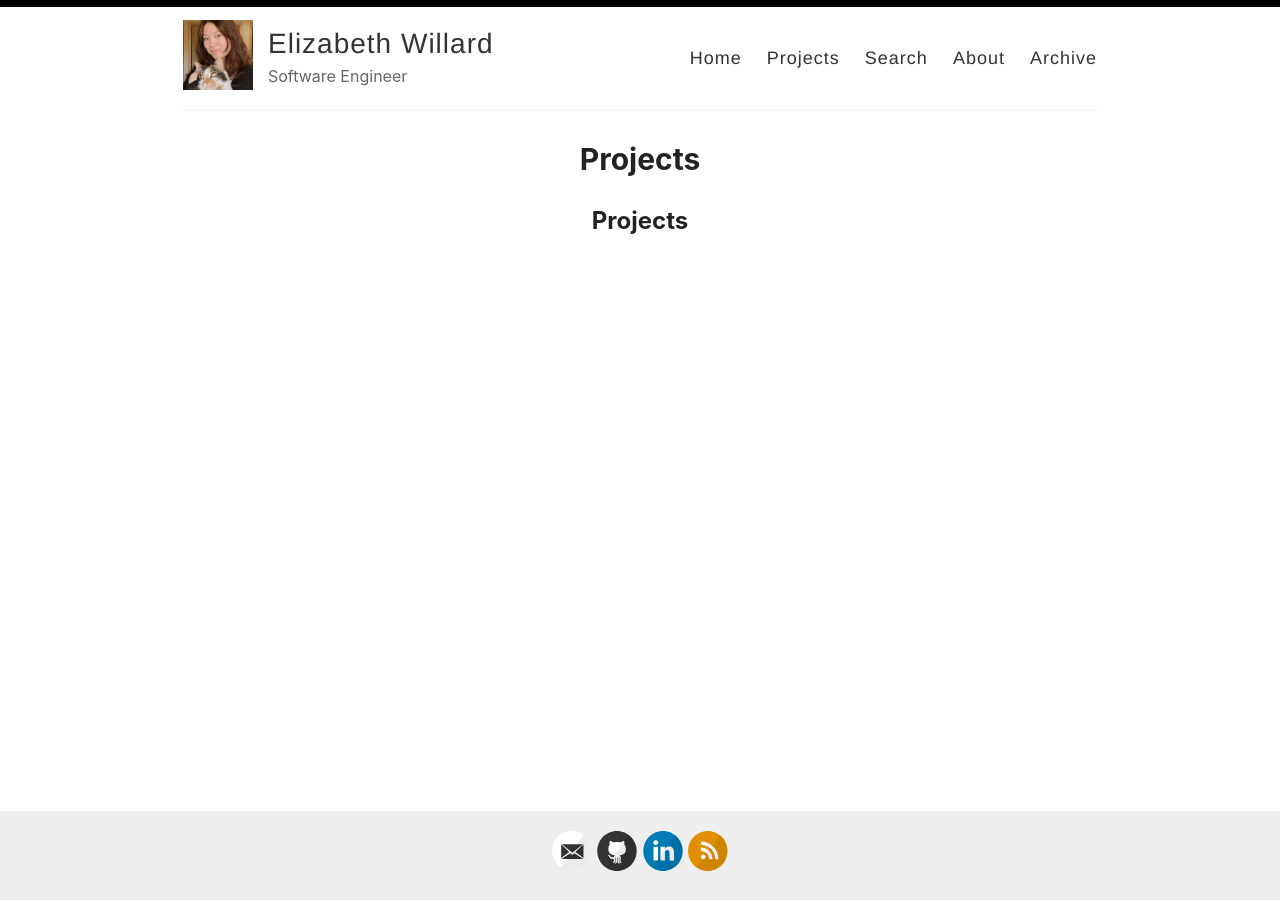
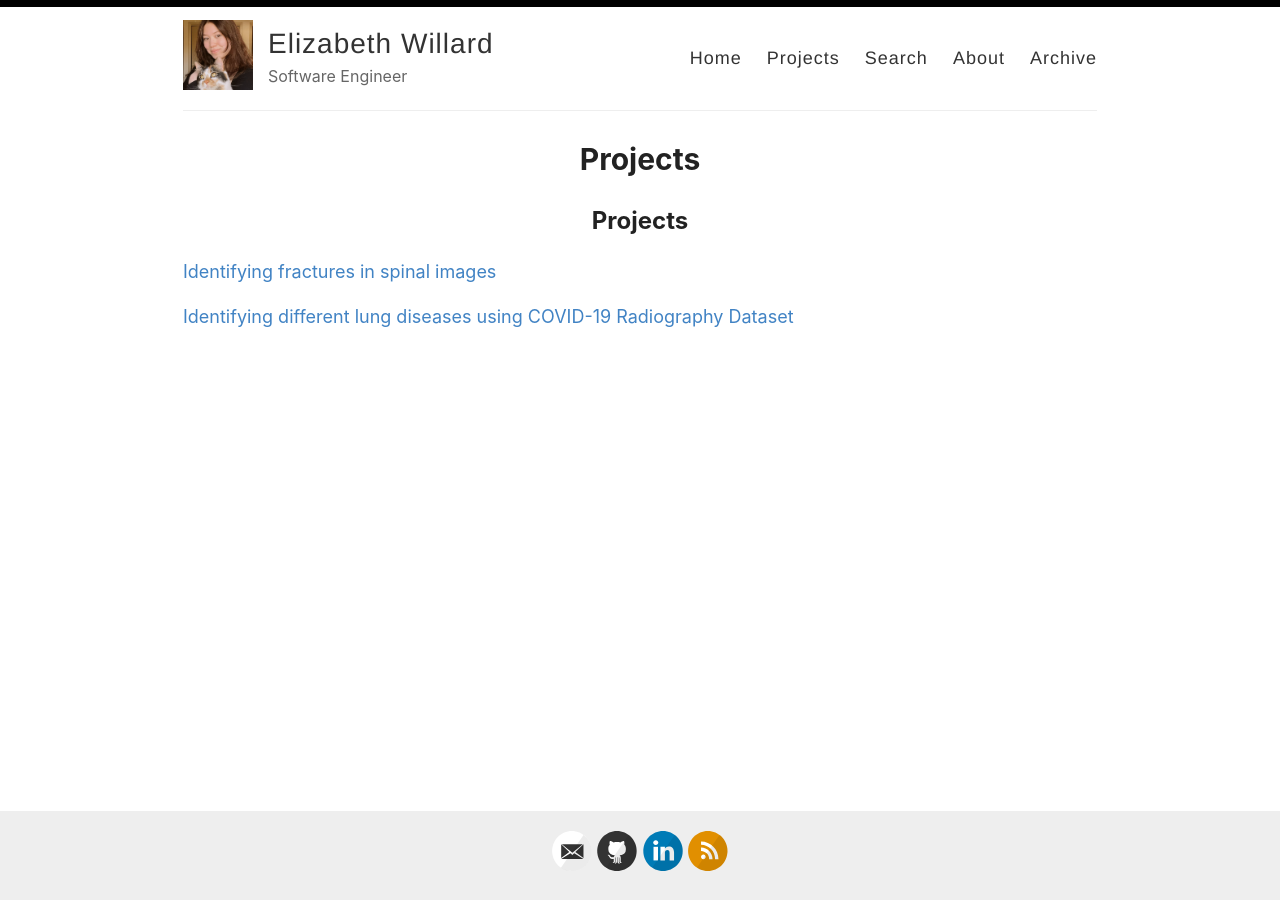
Before and after one commit to elizabethwillard/elizabethwillard.github.io, a Jekyll site: the page built from _pages/projects.md, in a window 1280 px wide. Built offline with Jekyll 4.4.1, drawn with Linux system fonts in a browser that asks for light colours.

Commit message:
Update projects.md

```diff
--- a/_pages/projects.md
+++ b/_pages/projects.md
@@ -4,3 +4,7 @@ title: Projects
 permalink: /projects/
 ---
 ## Projects
+
+[Identifying fractures in spinal images](https://github.com/elizabethwillard/rsna-cervical-spine-detection)
+
+[Identifying different lung diseases using COVID-19 Radiography Dataset](https://github.com/elizabethwillard/w207-final-project)
```
